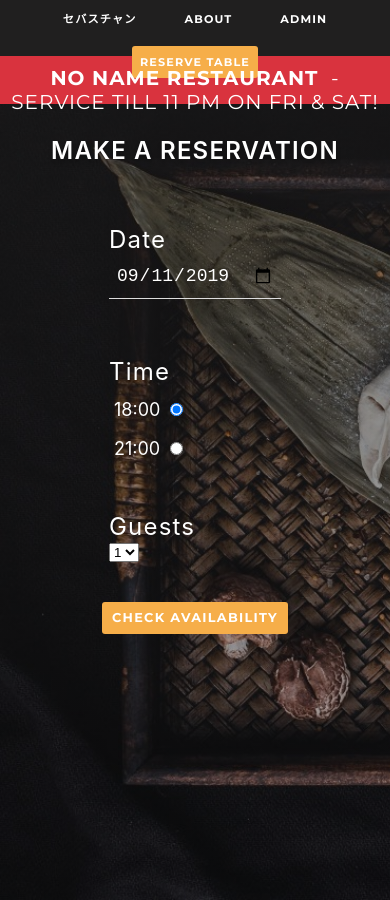
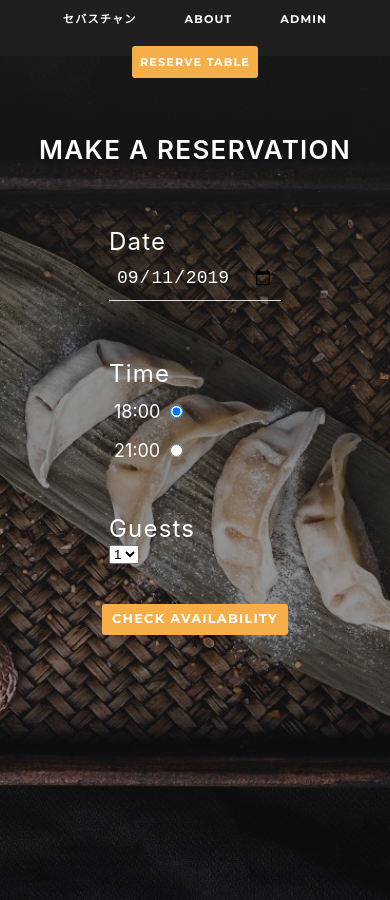
Before and after one commit to jakobedeus/restaurant_frontend, a React (Create React App) app: page /Booking in a window 390 px wide. Built offline with nearby package versions, Linux system fonts and the light colour scheme.

Commit message:
Add responsiveness to booking parent component

```diff
--- a/src/components/Booking/scss/Booking.scss
+++ b/src/components/Booking/scss/Booking.scss
@@ -5,27 +5,45 @@
         url(../../../assets/img/bookingBG.jpg);
     background-size: cover;
     height: 100vh;
-    width: 100%;
+    width: 100vw;
+    background-position: center;
 
     .banner {
+       visibility: hidden;
+       margin: 0;
+
+       @include tablet {
+           visibility: visible;
+            width: 100%;
             height: 3rem;
             width: 100%;
             background-color: $secondary;
-        font-size: 20px;
+            font-size: 1em;
             color: white;
             font-weight: normal;
             font-family: $font-primary;
             margin: 0;
             text-align: center;
             letter-spacing: 0.05em;
-        padding: 0.5em;
+            padding: 1em;
 
             span {
                 font-weight: 700;
             }
        }
 
-    h2 {
+       @include desktop {
+        font-size: 1.5em;
+        padding: .5em;
+
+
+            span {
+                font-weight: 700;
+            }
+       }
+    }
+
+    .container h2 {
         text-align: center;
         text-transform: uppercase;
         font-weight: 600;
@@ -33,5 +51,24 @@
         letter-spacing: 0.05em;
         text-shadow: 0px 4px 4px rgba(0, 0, 0, 0.25);
         color: $header-color;
+        margin-top: -1.5em;
+
+
+        @include tablet {
+            margin-top: 1.5em;
+
+        }
+
+        @include desktop {
+            text-align: center;
+            text-transform: uppercase;
+            font-weight: 600;
+            font-size: 26px;
+            letter-spacing: 0.05em;
+            text-shadow: 0px 4px 4px rgba(0, 0, 0, 0.25);
+            color: $header-color;
+
+
         }
     }
+}
```
Lines whose indentation alone changed are shown as unchanged.
